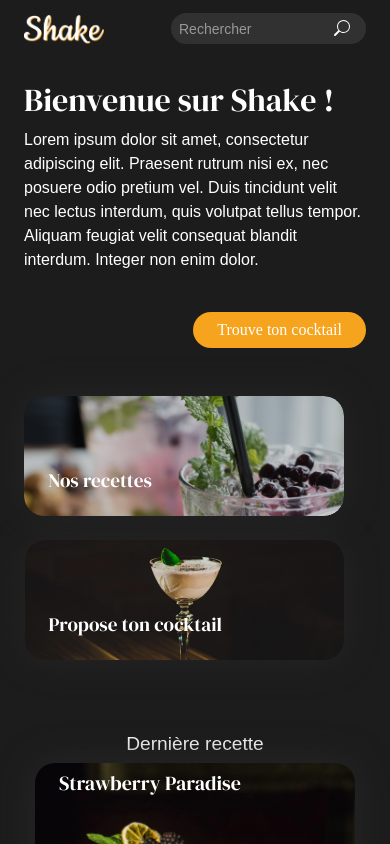
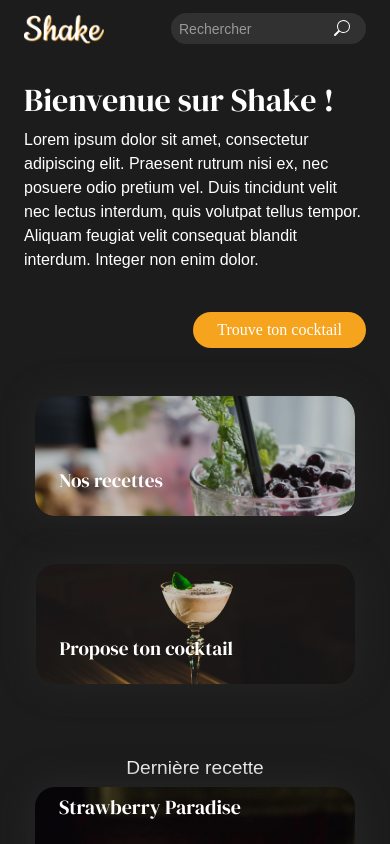
Before and after one commit to BlueFaste/shake, a Vue app: page / in a window 390 px wide. Shown: the top 844 px of the page. Built offline with nearby package versions, Linux system fonts and the light colour scheme; a web font is replaced by a local one.

Commit message:
correction responsive

```diff
--- a/src/views/Home.vue
+++ b/src/views/Home.vue
@@ -10,7 +10,7 @@
 					<OrangeButton title="Trouve ton cocktail" text="Trouve ton cocktail"></OrangeButton>
 				</router-link>
 			</div>
-			<div>
+			<div class="square-img-link  d-flex flex-column justify-content-center align-items-center ">
 				<SquareImgLink :data="data.ourRecipes" :imgLink="require('../assets/background/dylan-gillis-3e_tXW5O3GQ-unsplash.png')"></SquareImgLink>
 				<SquareImgLink :data="data.proposYourRecipes" :imgLink="require('../assets/background/timur-romanov-GsavR7VMkpk-unsplash.png')"></SquareImgLink>
 			</div>
@@ -129,6 +129,9 @@ h2{
 		flex-direction: column;
 	}
 
+	.square-img-link{
+		width: 100%;
+	}
 
 }
 </style>
```
